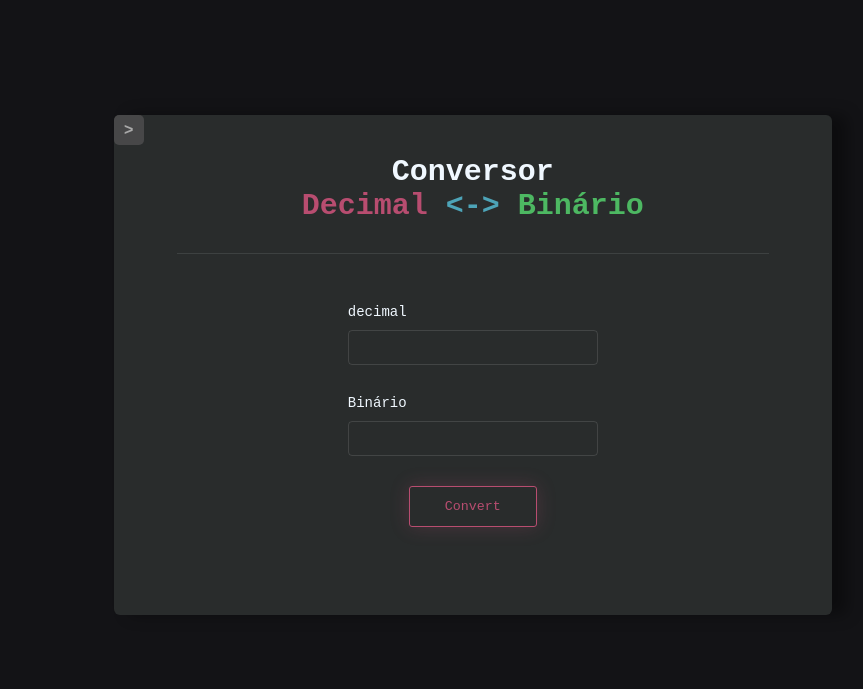
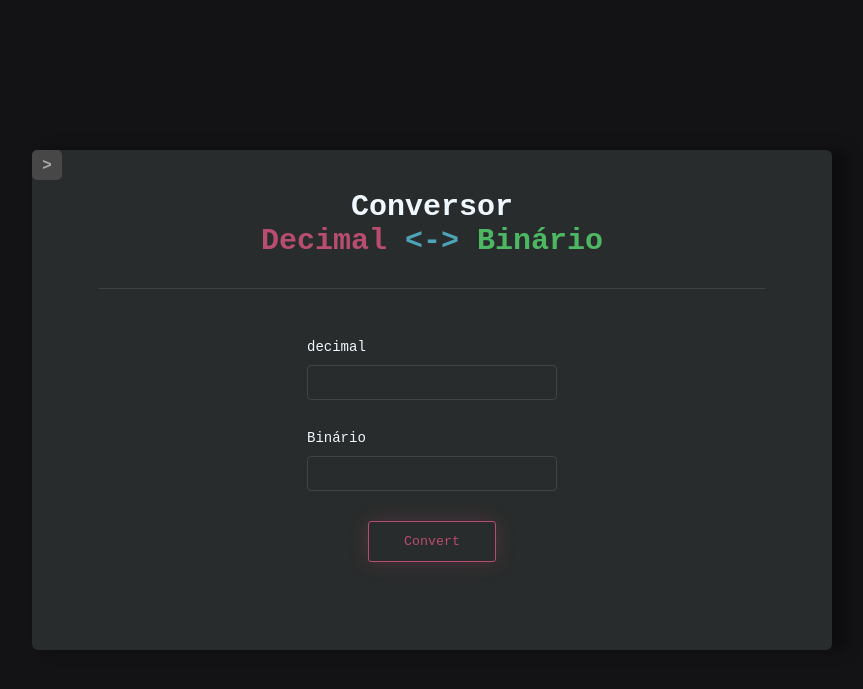
Before and after one commit to LuciLua/DecimalBinario, a plain HTML site: page index.html in a window 1280 px wide. Shown: the whole page, without its empty margins (208-1071 px from the left). Drawn offline with Linux system fonts and the light colour scheme.

Commit message:
:cactus: width ajust wrap menu + containerBox

```diff
--- a/css/style.css
+++ b/css/style.css
@@ -31,6 +31,7 @@ main{
     display: flex;
     flex-direction: row;
     align-items: center;
+    justify-content: center;
 }
 
 .container{
@@ -112,18 +113,13 @@ main{
     width: 85%;
     height: 70px;
 
-
     border-bottom: 1px solid rgba(106, 106, 106, 0.501);
-
 }
 
 .menu ul li:first-child
 {
     border-top: 1px solid rgba(106, 106, 106, 0.501);
-
 }
-
-
 
 .menu ul li:hover{
     background-color: rgb(28, 28, 28);
@@ -140,82 +136,9 @@ main{
     font-family: 'Fira Code', monospace;
 
     width: 900px;
-    max-width: 89.8%;
     margin-left: auto;
 }
 
-
-
-.foo{
-    display: flex;
-    position: relative;
-}
-
-.footer{
-    margin-left: 10px;
-    margin-right: 10px;
-
-    height: 40px;
-    width: 40px;
-    min-height: 40px;
-    min-width: 40px;
-    /* background-color: transparent; */
-
-    margin-top: 30px;
-    display: flex;
-    flex-direction: row;
-    /* align-items: center; */
-    justify-content: center;
-
-    border-radius: 60%;
-
-    position: relative;
-
-    transition: 0.1s;
-
-    box-shadow: none;
-    background-color: rgba(41, 41, 41, 0);
-}
-
-.footer a{
-    text-decoration: none;
-    color: rgba(240, 248, 255, 0);
-
-    margin: 0 30px 0 30px;
-
-    display: flex;
-    flex-direction: column;
-    align-items: center;
-    justify-content: center;
-
-    position: relative;
-
-    font-size: 12px;
-    transition: 0.3s;
-}
-
-.footer:hover a img,
-.footer:hover{
-    color: rgba(240, 248, 255, 0.296);
-    transition: 0.3s;
-    opacity: 100%;
-
-    background-color: rgba(240, 248, 255, 0.07);
-    border-radius: 60%;
-}
-
-.footer a img{
-    transition: 0.3s;
-    opacity: 0%;
-    width: 40px;
-    min-width: 40px;
-    max-width: 40px;
-    height: 40px;
-    max-height: 40px;
-    min-height: 40px;
-
-    margin-bottom: 2px;
-}
 
 .container header{
     width: 100%;
--- a/index.html
+++ b/index.html
@@ -34,11 +34,6 @@
                 </div>
             </div>
         </div>
-        <div class="foo">
-            <div class="footer box">
-                <a href="https://github.com/LuciLua/DecimalBinario"><img src="img/github.svg" alt="Repositório"></a>
-            </div>
-        </div>
     </main>
 </body>
 <script src="js/app.js"></script>
```
